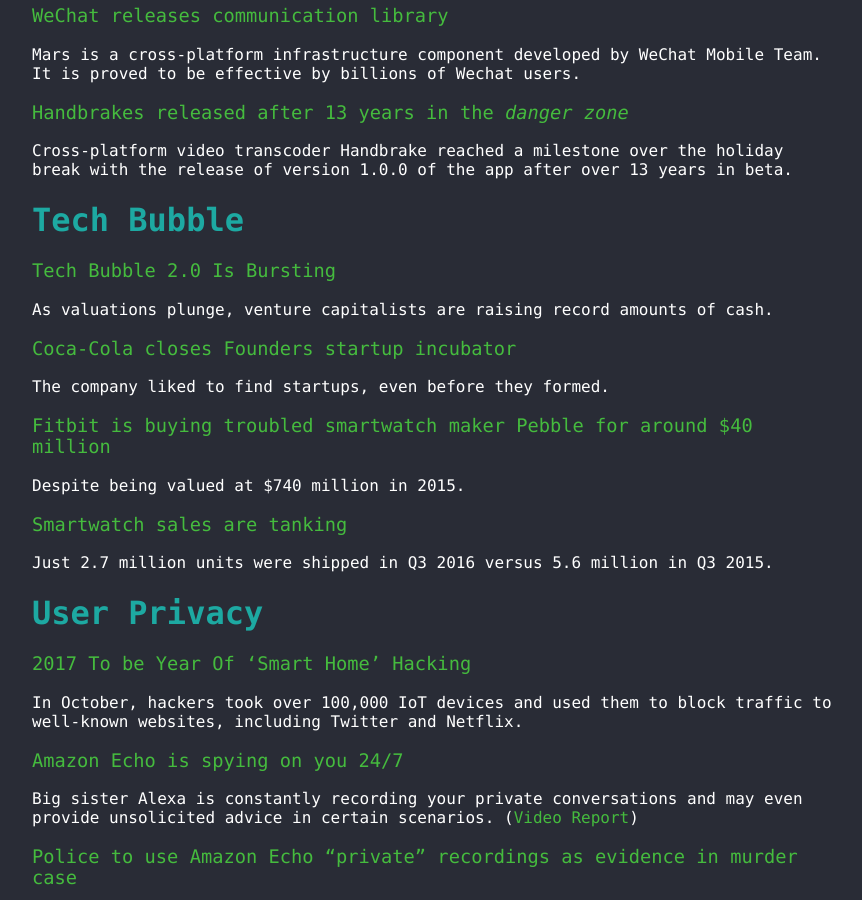
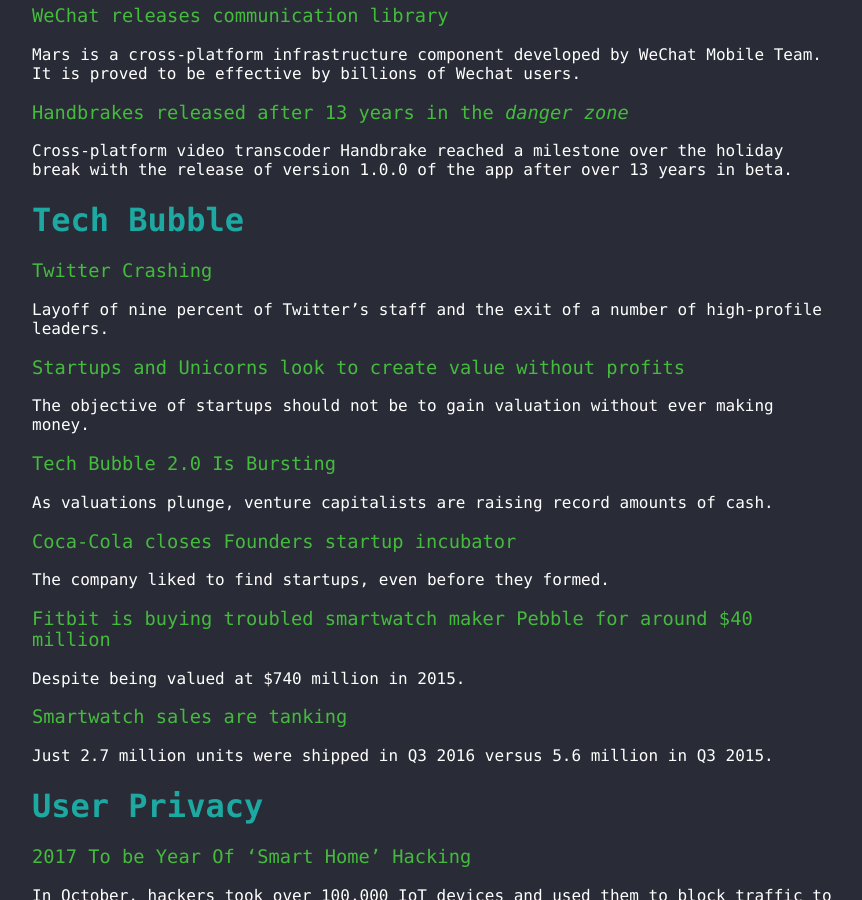
Before and after one commit to colemancda/colemancda.github.io, a Jekyll site: the page built from index.md, in a window 1280 px wide and 900 px high, scrolled down 1200 px. Shown: the whole window, without its empty margins (208-1070 px from the left). Built offline with Jekyll 4.4.1, drawn with Linux system fonts in a browser that asks for light colours; comment, search, counter and statistics services are not loaded; our own code applies the rules of GitHub Pages for plain Markdown files.

Commit message:
Updated index

```diff
--- a/index.md
+++ b/index.md
@@ -29,6 +29,14 @@ Mars is a cross-platform infrastructure component developed by WeChat Mobile Tea
 Cross-platform video transcoder Handbrake reached a milestone over the holiday break with the release of version 1.0.0 of the app after over 13 years in beta.
 
 # Tech Bubble
+
+### [Twitter Crashing](https://techcrunch.com/2017/01/01/twitters-controversial-head-of-china-is-the-latest-exec-to-leave-the-company/)
+
+Layoff of nine percent of Twitter’s staff and the exit of a number of high-profile leaders.
+
+### [Startups and Unicorns look to create value without profits](https://techcrunch.com/2016/12/30/why-you-probably-wont-invest-in-the-next-unicorn/)
+
+The objective of startups should not be to gain valuation without ever making money.
 
 ### [Tech Bubble 2.0 Is Bursting](http://www.breitbart.com/tech/2016/05/03/bursting-tech-bubble-2-0/)
 
```
